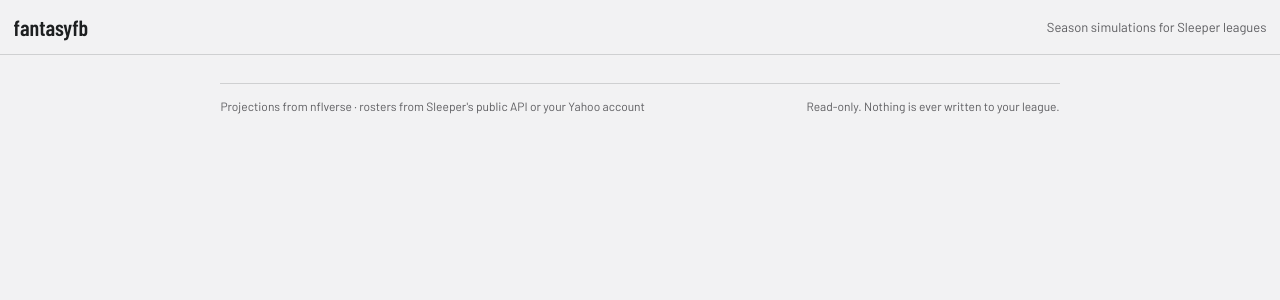
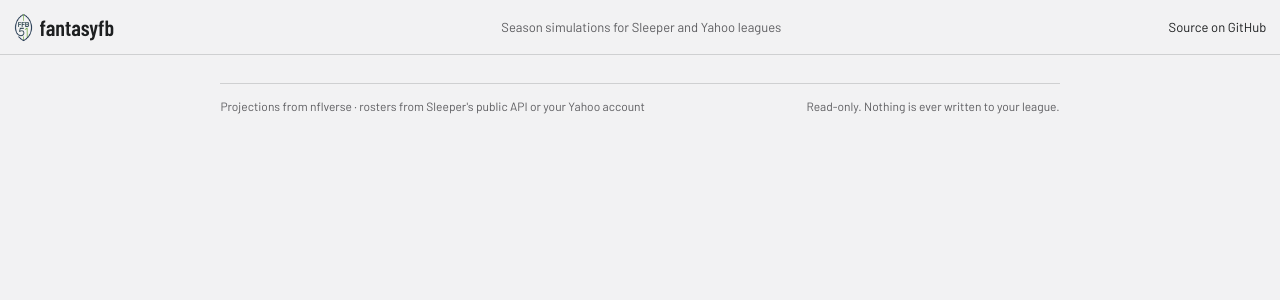
Before and after one commit to tefirman/fantasyfb, a Python web app: template app/fantasyfb_web/templates/base.html.j2 in a window 1280 px wide. Shown: the top 300 px of the page. Run offline with Jinja, Linux system fonts and the light colour scheme; the template is opened without the code that fills it, so the values that code supplies are empty.

Commit message:
Add Yahoo attribution badge and fantasyfb branding to the web app
Yahoo's API attribution policy asks for a linked "powered by Yahoo" logo
next to Yahoo data. The HTML report footer now shows it for Yahoo reports,
and the web app footer shows it when Yahoo sign-in is enabled. The app
header also gains the fantasyfb logo and a link to the GitHub repo.

Co-Authored-By: Claude Sonnet 5.5 <noreply@anthropic.com>

```diff
--- a/app/fantasyfb_web/templates/base.html.j2
+++ b/app/fantasyfb_web/templates/base.html.j2
@@ -32,14 +32,16 @@ a:hover { color: var(--color-accent-900); }
 <body>
 <div style="min-height:100vh;color:var(--color-text);font-family:var(--font-body)">
   <header class="nav" style="border-bottom:1px solid var(--color-divider)">
-    <a class="nav-brand" href="/" style="font-size:22px;color:inherit;text-decoration:none">fantasyfb</a>
-    <span class="muted" style="font-size:13px">Season simulations for Sleeper leagues</span>
+    <a class="nav-brand" href="/" style="font-size:22px;color:inherit;text-decoration:none;display:inline-flex;align-items:center;gap:var(--space-2)"><img src="/static/fantasyfb_logo.png" alt="" width="19" height="29" style="display:block">fantasyfb</a>
+    <span class="muted" style="font-size:13px">Season simulations for Sleeper and Yahoo leagues</span>
+    <a class="muted" href="https://github.com/tefirman/fantasyfb" target="_blank" rel="noopener" style="font-size:13px;margin-left:auto">Source on GitHub</a>
   </header>
   <main style="max-width:880px;margin:0 auto;padding:var(--space-8) var(--space-6) 64px;display:flex;flex-direction:column;gap:var(--space-8)">
     {% block main %}{% endblock %}
     <footer style="display:flex;justify-content:space-between;flex-wrap:wrap;gap:var(--space-3);font-size:12px;color:var(--color-neutral-700);border-top:1px solid var(--color-divider);padding-top:var(--space-4)">
       <span>Projections from nflverse · rosters from Sleeper's public API or your Yahoo account</span>
-      <span>Read-only. Nothing is ever written to your league.</span>
+      <span style="display:inline-flex;align-items:center;gap:var(--space-3);flex-wrap:wrap">Read-only. Nothing is ever written to your league.{% if yahoo_enabled %}
+        <a href="https://www.yahoo.com/?ilc=401" target="_blank" rel="noopener" style="line-height:0"><img src="https://poweredby.yahoo.com/poweredby_yahoo_h_purple.png" srcset="https://poweredby.yahoo.com/poweredby_yahoo_h_purple_retina.png 2x" width="134" height="20" alt="Powered by Yahoo"></a>{% endif %}</span>
     </footer>
   </main>
 </div>
--- a/src/fantasyfb/io/templates/report.html.j2
+++ b/src/fantasyfb/io/templates/report.html.j2
@@ -37,7 +37,8 @@ a:hover { color: var(--color-accent-900); }
     <div id="content" style="display:flex;flex-direction:column;gap:var(--space-8)"></div>
 
     <footer style="display:flex;justify-content:space-between;flex-wrap:wrap;gap:var(--space-3);font-size:12px;color:var(--color-neutral-700);border-top:1px solid var(--color-divider);padding-top:var(--space-4)">
-      <span>Generated by fantasyfb · projections from nflverse, rosters from {{ platform }}</span>
+      <span>Generated by fantasyfb · projections from nflverse, rosters from {{ platform }}{% if platform|lower == "yahoo" %}
+        <a href="https://www.yahoo.com/?ilc=401" target="_blank" rel="noopener" style="display:inline-block;vertical-align:middle;margin-left:var(--space-3);line-height:0"><img src="https://poweredby.yahoo.com/poweredby_yahoo_h_purple.png" srcset="https://poweredby.yahoo.com/poweredby_yahoo_h_purple_retina.png 2x" width="134" height="20" alt="Powered by Yahoo"></a>{% endif %}</span>
       <span>WAR = wins above replacement · Matchup = opponent adjustment factor</span>
     </footer>
   </main>
```
Also changed, not shown: app/fantasyfb_web/main.py (+8 -0 lines), app/tests/test_app.py (+14 -0 lines), tests/test_html_exporter.py (+11 -0 lines), CHANGELOG.md, app/fantasyfb_web/static/fantasyfb_logo.png (added).
